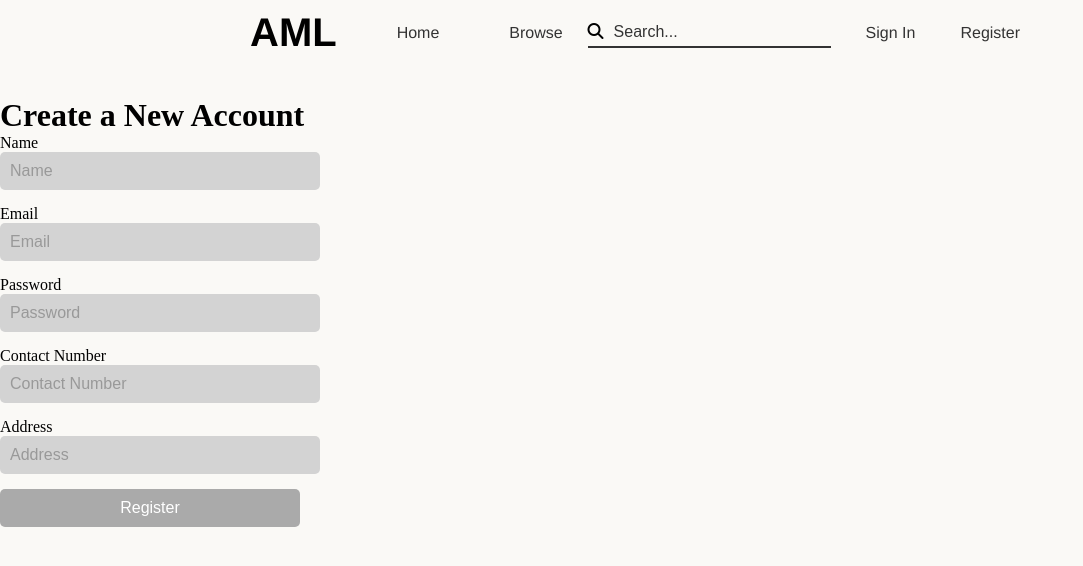
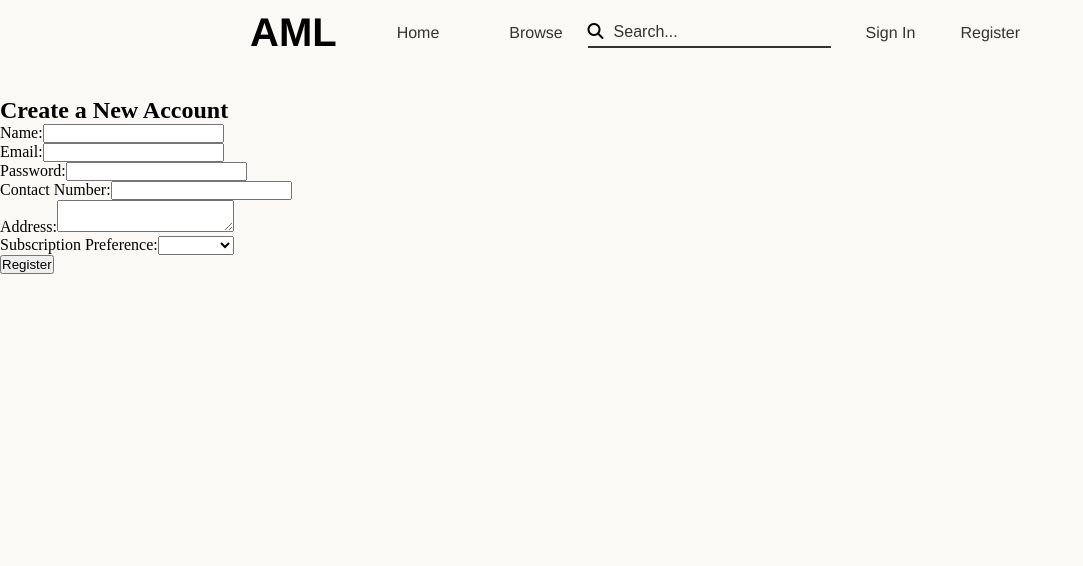
Before and after one commit to DugganDuggan/SAAD-AML, an Angular app: page /register in a window 1280 px wide. Shown: the top 566 px of the page, without its empty margins (0-1083 px from the left). Built offline with nearby package versions, Linux system fonts and the light colour scheme.

Commit message:
Fixed errors again

```diff
--- a/angular.json
+++ b/angular.json
@@ -95,5 +95,8 @@
         }
       }
     }
+  },
+  "cli": {
+    "analytics": false
   }
 }
--- a/src/app/register/register.component.html
+++ b/src/app/register/register.component.html
@@ -1,83 +1,39 @@
 <div class="register-container">
-  <!-- Registration Card -->
-  <div class="register-card">
-    <h1>Create a New Account</h1>
+  <h2>Create a New Account</h2>
+  <form (ngSubmit)="onRegister($event)">
+    <div>
+      <label for="name">Name:</label>
+      <input type="text" id="name" [(ngModel)]="name" name="name" required />
+    </div>
 
-    <form (ngSubmit)="onRegister(registerForm)" #registerForm="ngForm">
-      <!-- Name -->
-      <div class="form-group">
-        <label for="name">Name</label>
-        <input
-          type="text"
-          id="name"
-          name="name"
-          class="form-control"
-          [(ngModel)]="name"
-          placeholder="Name"
-          required
-        />
-      </div>
+    <div>
+      <label for="email">Email:</label>
+      <input type="email" id="email" [(ngModel)]="email" name="email" required />
+    </div>
 
-      <!-- Email -->
-      <div class="form-group">
-        <label for="email">Email</label>
-        <input
-          type="email"
-          id="email"
-          name="email"
-          class="form-control"
-          [(ngModel)]="email"
-          placeholder="Email"
-          required
-        />
-      </div>
+    <div>
+      <label for="password">Password:</label>
+      <input type="password" id="password" [(ngModel)]="password" name="password" required />
+    </div>
 
-      <!-- Password -->
-      <div class="form-group">
-        <label for="password">Password</label>
-        <input
-          type="password"
-          id="password"
-          name="password"
-          class="form-control"
-          [(ngModel)]="password"
-          placeholder="Password"
-          required
-        />
-      </div>
+    <div>
+      <label for="contact">Contact Number:</label>
+      <input type="text" id="contact" [(ngModel)]="contactNumber" name="contactNumber" />
+    </div>
 
-      <!-- Contact Number -->
-      <div class="form-group">
-        <label for="contactNumber">Contact Number</label>
-        <input
-          type="text"
-          id="contactNumber"
-          name="contactNumber"
-          class="form-control"
-          [(ngModel)]="contactNumber"
-          placeholder="Contact Number"
-          required
-        />
-      </div>
+    <div>
+      <label for="address">Address:</label>
+      <textarea id="address" [(ngModel)]="address" name="address"></textarea>
+    </div>
 
-      <!-- Address -->
-      <div class="form-group">
-        <label for="address">Address</label>
-        <input
-          type="text"
-          id="address"
-          name="address"
-          class="form-control"
-          [(ngModel)]="address"
-          placeholder="Address"
-          required
-        />
-      </div>
+    <div>
+      <label for="subscription">Subscription Preference:</label>
+      <select id="subscription" [(ngModel)]="subscriptionPreference" name="subscriptionPreference">
+        <option value="basic">Basic</option>
+        <option value="premium">Premium</option>
+      </select>
+    </div>
 
-      <!-- Submit Button -->
-      <button type="submit" class="btn submit-btn" [disabled]="!registerForm.form.valid">
-        Register
-      </button>
-    </form>
-  </div>
+    <button type="submit">Register</button>
+  </form>
 </div>
--- a/src/app/register/register.component.ts
+++ b/src/app/register/register.component.ts
@@ -16,14 +16,17 @@ export class RegisterComponent {
   address: string = '';
   subscriptionPreference: string = '';
 
-  // Handle registration submission
-  onRegister() {
-    console.log('Register clicked');
+  // Method for form submission
+  onRegister(event?: Event) {
+    console.log('Register button clicked!');
     console.log('Name:', this.name);
     console.log('Email:', this.email);
     console.log('Password:', this.password);
     console.log('Contact Number:', this.contactNumber);
     console.log('Address:', this.address);
     console.log('Subscription Preference:', this.subscriptionPreference);
+    if (event) {
+      event.preventDefault(); // Optional: Prevent default form submission behavior
+    }
   }
 }
```
